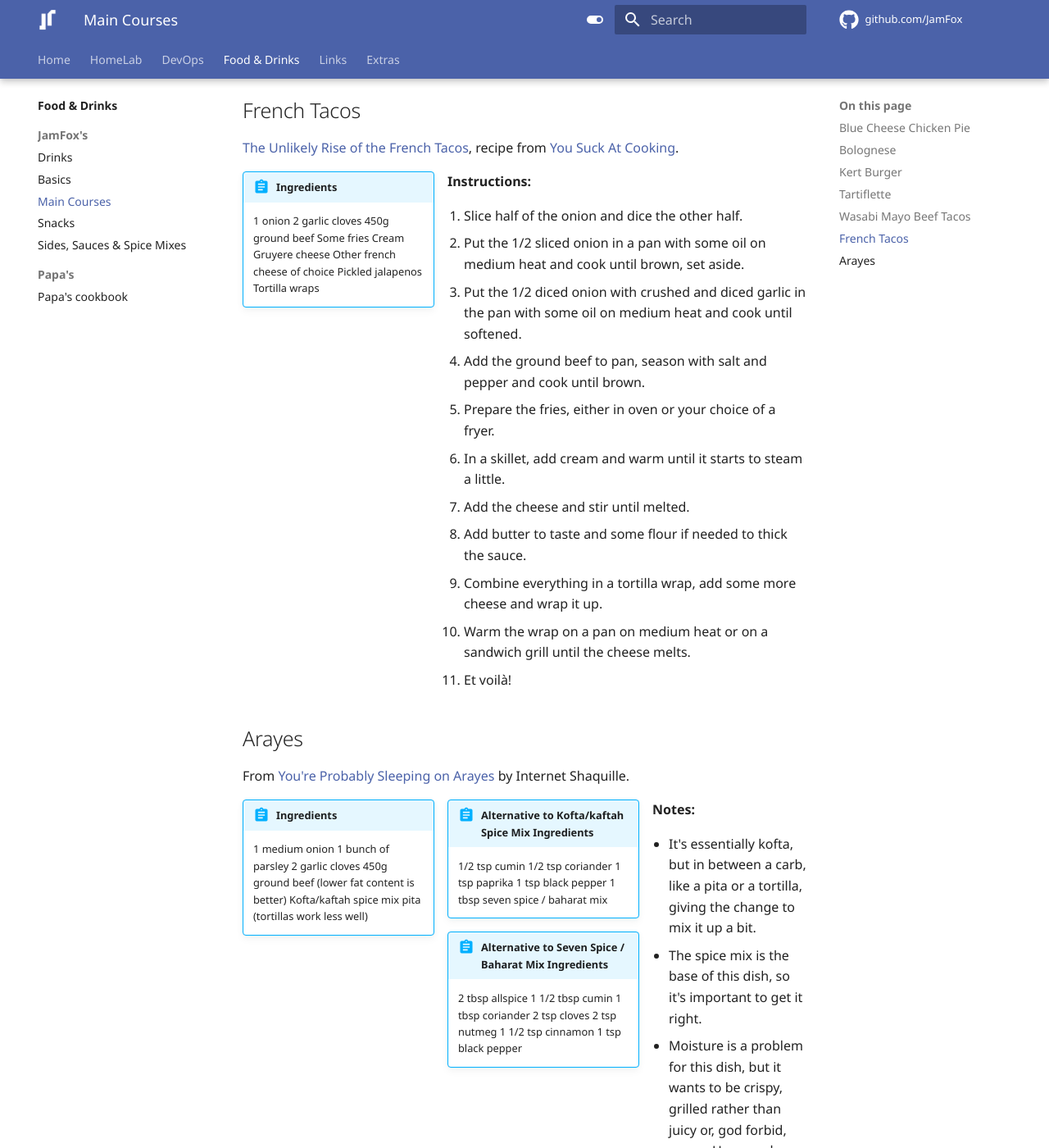
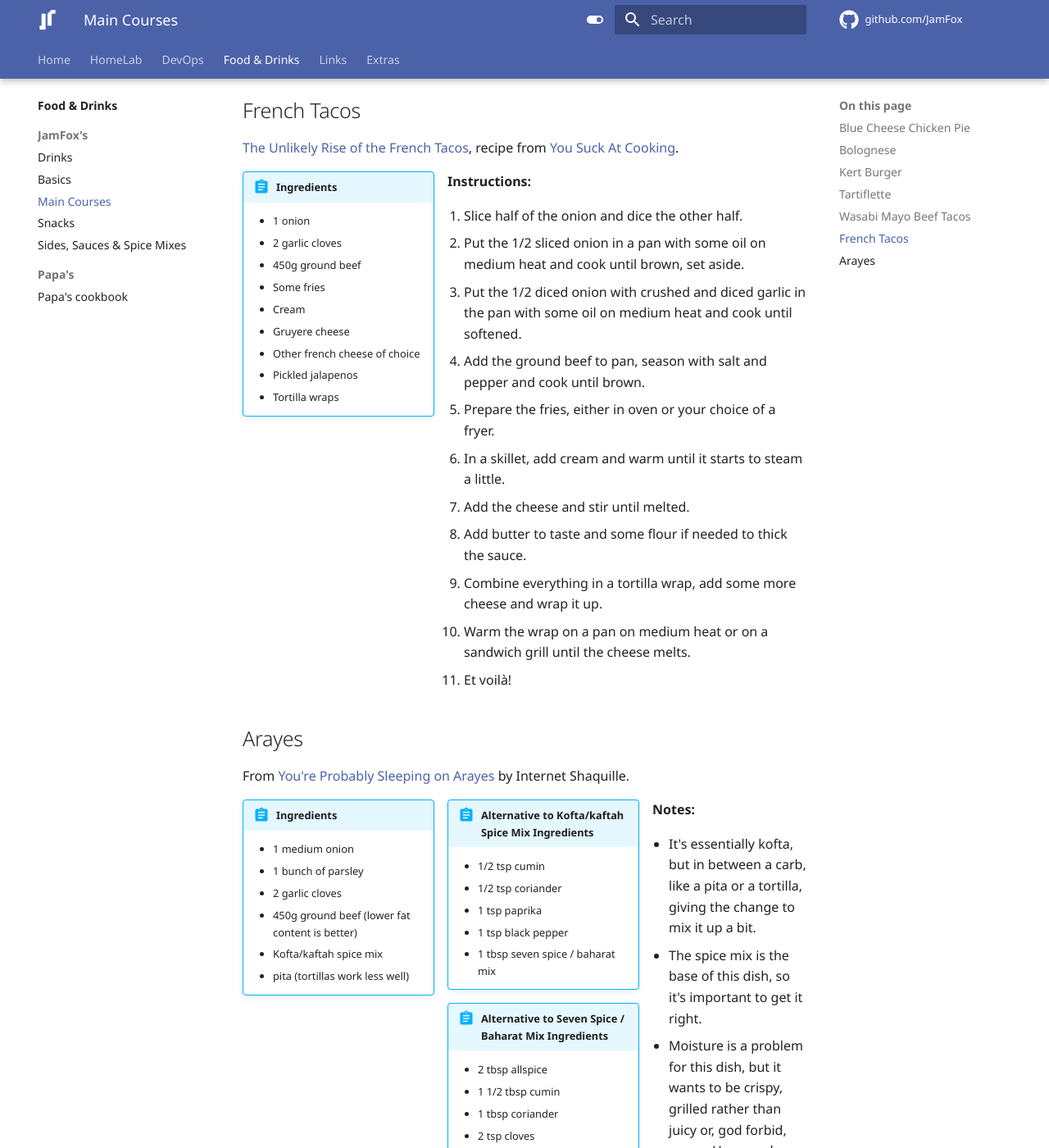
Before and after one commit to JamFox/docs.jamfox.dev, an MkDocs documentation site: the page built from docs/content/food/maincourses.md, in a window 1280 px wide and 1400 px high, scrolled down 3775 px. Shown: the whole window at 82% size. Built offline with MkDocs 1.6.1 and Material for MkDocs 9.7.7, drawn with Linux system fonts in a browser that asks for light colours; comment, search, counter and statistics services are not loaded; some of the changed text lies outside the part shown.

Commit message:
ingredient formatting

```diff
--- a/docs/content/food/maincourses.md
+++ b/docs/content/food/maincourses.md
@@ -152,15 +152,15 @@ From [Gordon Ramsay](https://youtu.be/fETZCWvzkWM).
 [The Unlikely Rise of the French Tacos](https://www.newyorker.com/magazine/2021/04/19/the-unlikely-rise-of-the-french-tacos), recipe from [You Suck At Cooking](https://youtu.be/vz7gGD0ws4c).
 
 !!! abstract inline "Ingredients"
-    1 onion
-    2 garlic cloves
-    450g ground beef
-    Some fries
-    Cream
-    Gruyere cheese
-    Other french cheese of choice
-    Pickled jalapenos
-    Tortilla wraps
+    - 1 onion
+    - 2 garlic cloves
+    - 450g ground beef
+    - Some fries
+    - Cream
+    - Gruyere cheese
+    - Other french cheese of choice
+    - Pickled jalapenos
+    - Tortilla wraps
 
 **Instructions:**
 
@@ -181,28 +181,28 @@ From [Gordon Ramsay](https://youtu.be/fETZCWvzkWM).
 From [You're Probably Sleeping on Arayes](https://www.youtube.com/watch?v=1K45Fr4gXyM) by Internet Shaquille.
 
 !!! abstract inline "Ingredients"
-    1 medium onion
-    1 bunch of parsley
-    2 garlic cloves
-    450g ground beef (lower fat content is better)
-    Kofta/kaftah spice mix
-    pita (tortillas work less well)
+    - 1 medium onion
+    - 1 bunch of parsley
+    - 2 garlic cloves
+    - 450g ground beef (lower fat content is better)
+    - Kofta/kaftah spice mix
+    - pita (tortillas work less well)
 
 !!! abstract inline "Alternative to Kofta/kaftah Spice Mix Ingredients"
-    1/2 tsp cumin
-    1/2 tsp coriander
-    1 tsp paprika
-    1 tsp black pepper
-    1 tbsp seven spice / baharat mix
+    - 1/2 tsp cumin
+    - 1/2 tsp coriander
+    - 1 tsp paprika
+    - 1 tsp black pepper
+    - 1 tbsp seven spice / baharat mix
 
 !!! abstract inline "Alternative to Seven Spice / Baharat Mix Ingredients"
-    2 tbsp allspice
-    1 1/2 tbsp cumin
-    1 tbsp coriander
-    2 tsp cloves
-    2 tsp nutmeg
-    1 1/2 tsp cinnamon
-    1 tsp black pepper
+    - 2 tbsp allspice
+    - 1 1/2 tbsp cumin
+    - 1 tbsp coriander
+    - 2 tsp cloves
+    - 2 tsp nutmeg
+    - 1 1/2 tsp cinnamon
+    - 1 tsp black pepper
 
 **Notes:**
 
```
Also changed, not shown: docs/content/food/sides.md (+8 -8 lines).
